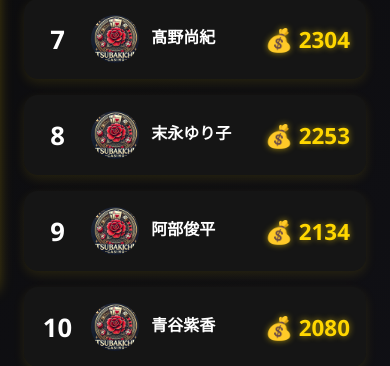
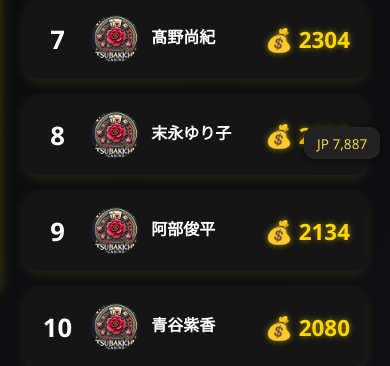
Before and after one commit to AoPong-831/casino_web, a Flask app: page /ranking in a window 390 px wide. Shown: the part 675-1041 px from the top of the page. Run offline with Flask 3, Linux system fonts and the light colour scheme; a user stored in the database is signed in; data comes from the database, SQL or seed files in the repository.

Commit message:
ranking_JP表示_スマホ用修正_3.5

```diff
--- a/app/static/css/style_card.css
+++ b/app/static/css/style_card.css
@@ -46,13 +46,18 @@ h1 {
   line-height: 1.2; /* 高さを詰める */
 }
 
+/* PCではモバイル用は非表示 */
+.jp-card-mobile {
+  display: none;
+}
+
 @media (max-width: 600px){ /* スマホ用(幅600px以下の時適用) */
   .ranking-header .jp-card {
     display: none; /* タイトル横のJPは消す */
   }
 
   .jp-card-mobile {
-    display: block;
+    display: block; /* スマホでは浮かせて表示 */
     position: fixed;
     bottom: 10px;
     right: 10px;
@@ -64,11 +69,6 @@ h1 {
     box-shadow: 0 2px 8px rgba(0,0,0,0.5);
     z-index: 1000;
   }
-}
-
-/* PCではモバイル用は非表示 */
-.jp-card-mobile {
-  display: none;
 }
 
 .jp-card .label {
```
